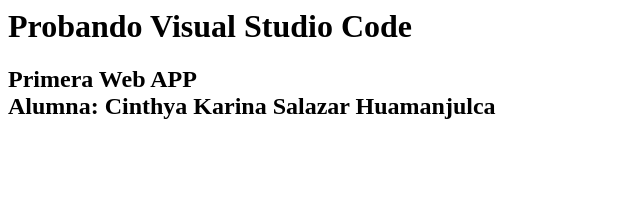
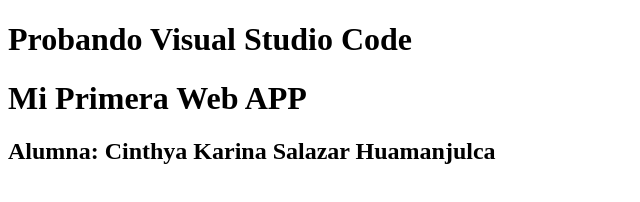
Before and after one commit to karina250/karina250.github.io, a plain HTML site: page index.html in a window 1280 px wide. Shown: the whole page, without its empty margins (0-640 px from the left). Drawn offline with Linux system fonts and the light colour scheme.

Commit message:
tercer commit

```diff
--- a/index.html
+++ b/index.html
@@ -1,5 +1,18 @@
-<h1>Probando Visual Studio Code</h1>
-<h2>
-Primera Web APP</br>
-Alumna: Cinthya Karina Salazar Huamanjulca
-</h2>
+<!DOCTYPE html>
+<html lang="en">
+
+<head>
+    <meta charset="UTF-8">
+    <meta name="viewport" content="width=device-width, initial-scale=1.0">
+    <title>Pagina Personal</title>
+</head>
+
+<body>
+    <h1>Probando Visual Studio Code</h1>
+    <h1>Mi Primera Web APP</h1>
+    <h2> Alumna: Cinthya Karina Salazar Huamanjulca
+    </h2>
+
+</body>
+
+</html>
```
